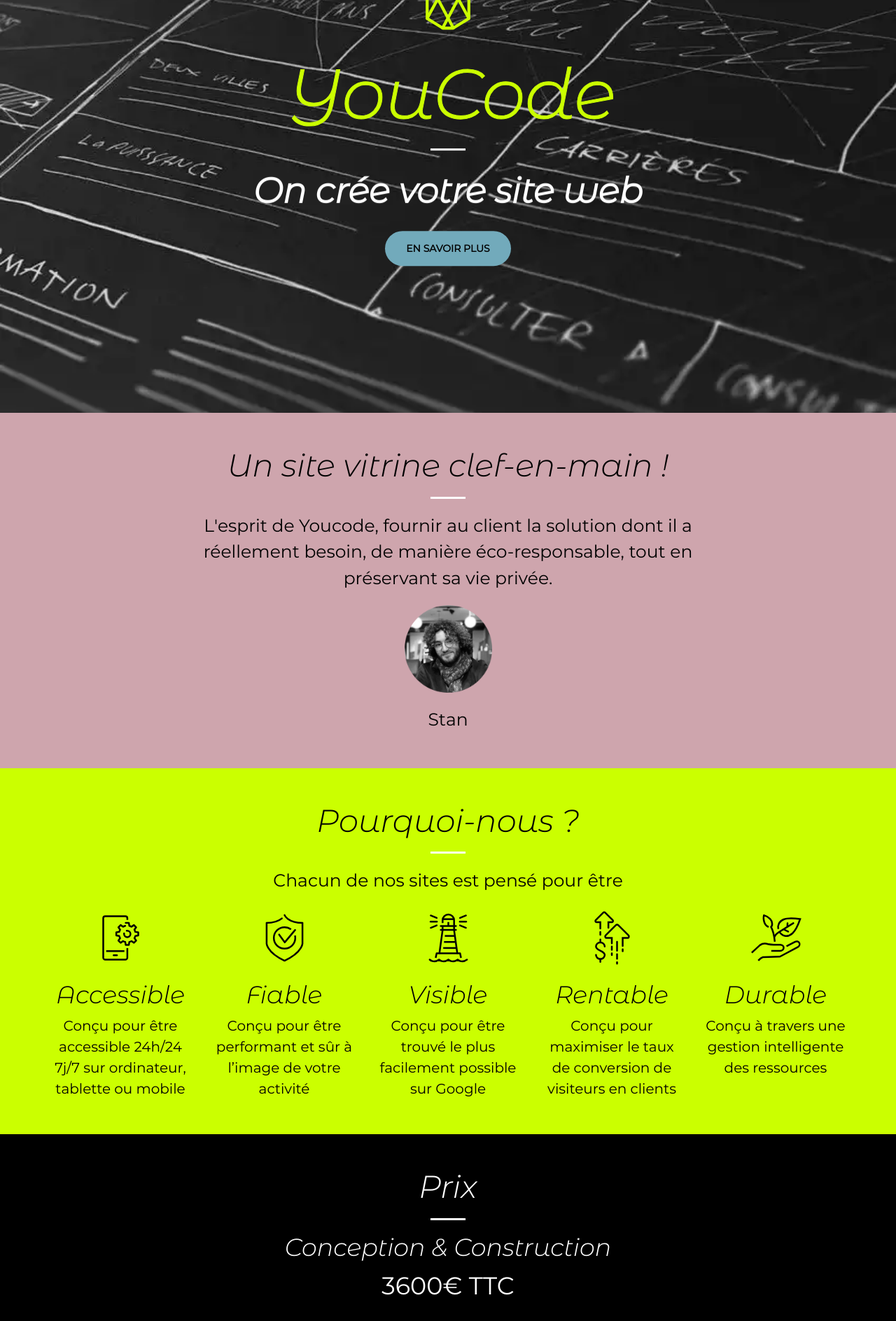
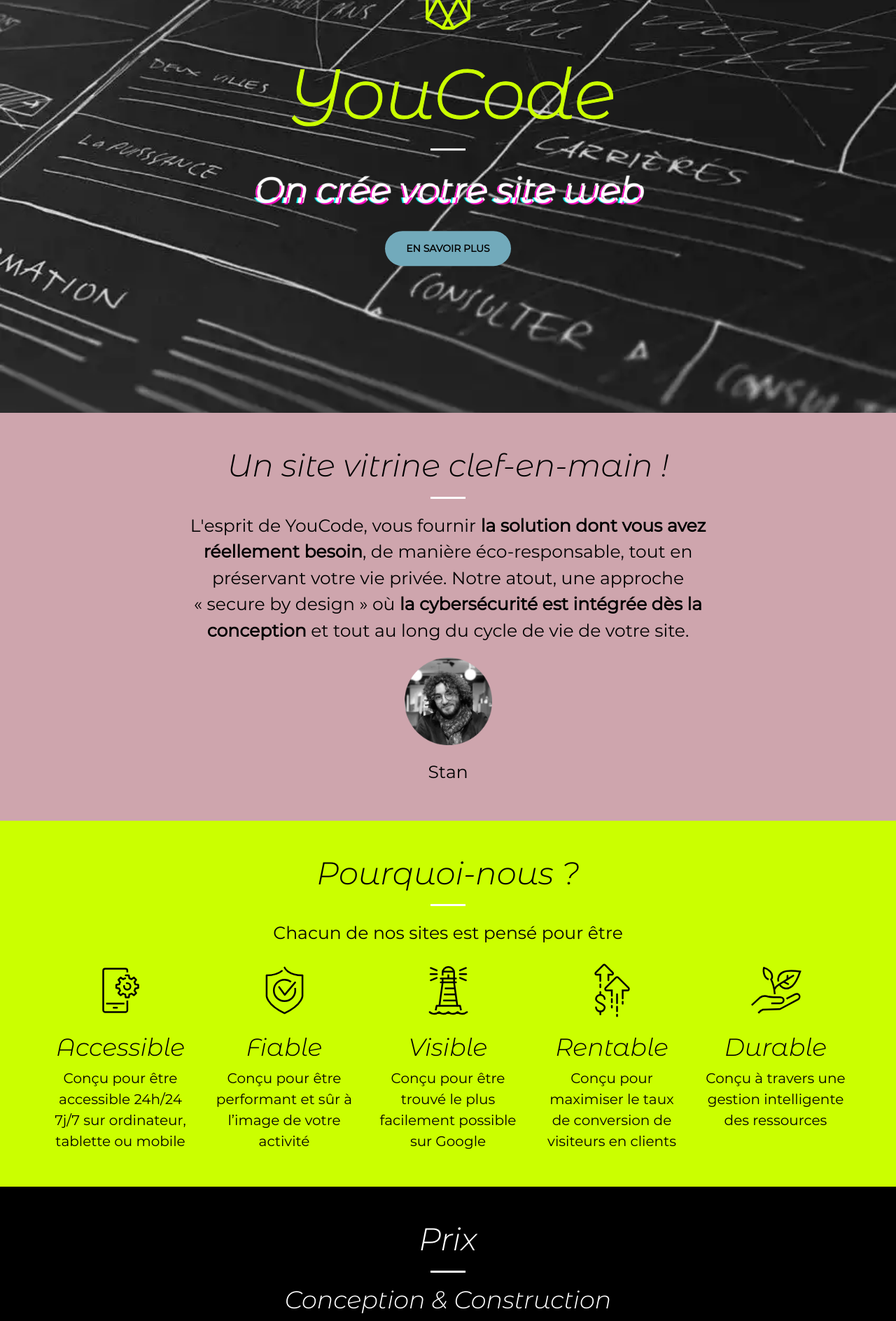
Before and after one commit to Balaiseee/youcode-fr, a Jekyll site: the page built from index.html, in a window 1280 px wide. Shown: the part 310-2198 px from the top of the page at 70% size. Built offline with Jekyll 4.4.1, drawn with Linux system fonts in a browser that asks for light colours.

Commit message:
refactor: Minor improvements
header.html: Clean HTML
intro.html: Improve text content

```diff
--- a/_includes/header.html
+++ b/_includes/header.html
@@ -2,7 +2,7 @@
   <div class="header-content">
     <div class="header-content-inner">
       <img src="img/logo.svg" alt="Logo Maison Mère" width="150" height="150" />
-      <p style="padding-bottom: 25px"></p>
+      <p></p>
       <img src="img/youcode.svg" alt="Logo YouCode" />
       <hr />
       <h1 class="glitch" data-text="On crée votre site web">On crée votre site web</h1>
--- a/_includes/intro.html
+++ b/_includes/intro.html
@@ -4,7 +4,7 @@
       <div class="col-lg-8 col-lg-offset-2 text-center">
         <h2 class="section-heading">Un site vitrine clef-en-main !</h2>
         <hr class="light" />
-        <p>L'esprit de Youcode, fournir au client la solution dont il a réellement besoin, de manière éco-responsable, tout en préservant sa vie privée.</p>
+        <p>L'esprit de YouCode, vous fournir <b>la solution dont vous avez réellement besoin</b>, de manière éco-responsable, tout en préservant votre vie privée. Notre atout, une approche « secure by design » où <b>la cybersécurité est intégrée dès la conception</b> et tout au long du cycle de vie de votre site.</p>
         <img alt="Photo fondateur" class="lazy" src="img/fondateur.webp" data-src="img/fondateur-x2.webp" width="125" height="125" />
         <p class="founder">Stan</p>
       </div>
--- a/_sass/components/_header.scss
+++ b/_sass/components/_header.scss
@@ -29,6 +29,9 @@
             hr {
                 margin: 30px auto;
             }
+            p {
+            	padding-bottom: 25px;
+            }
         }
     }
     @media (min-width: 768px) {
```
